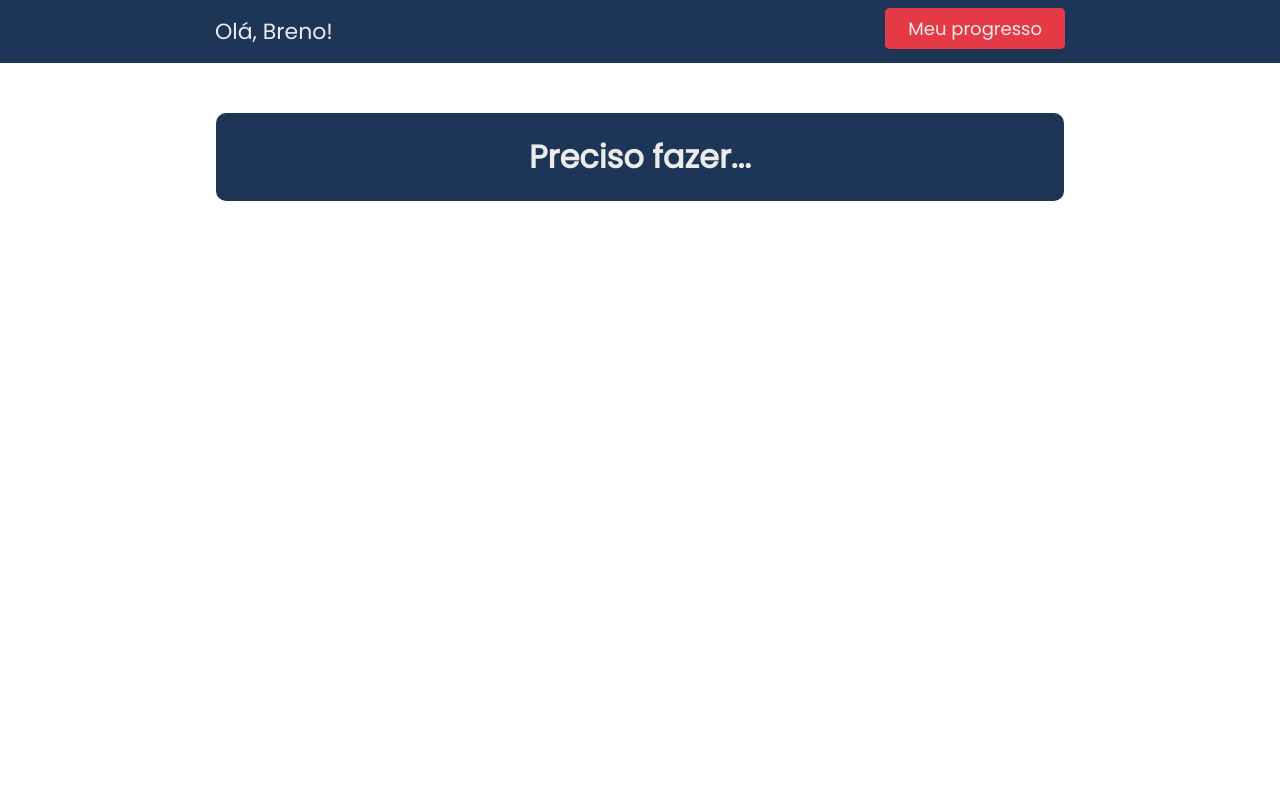
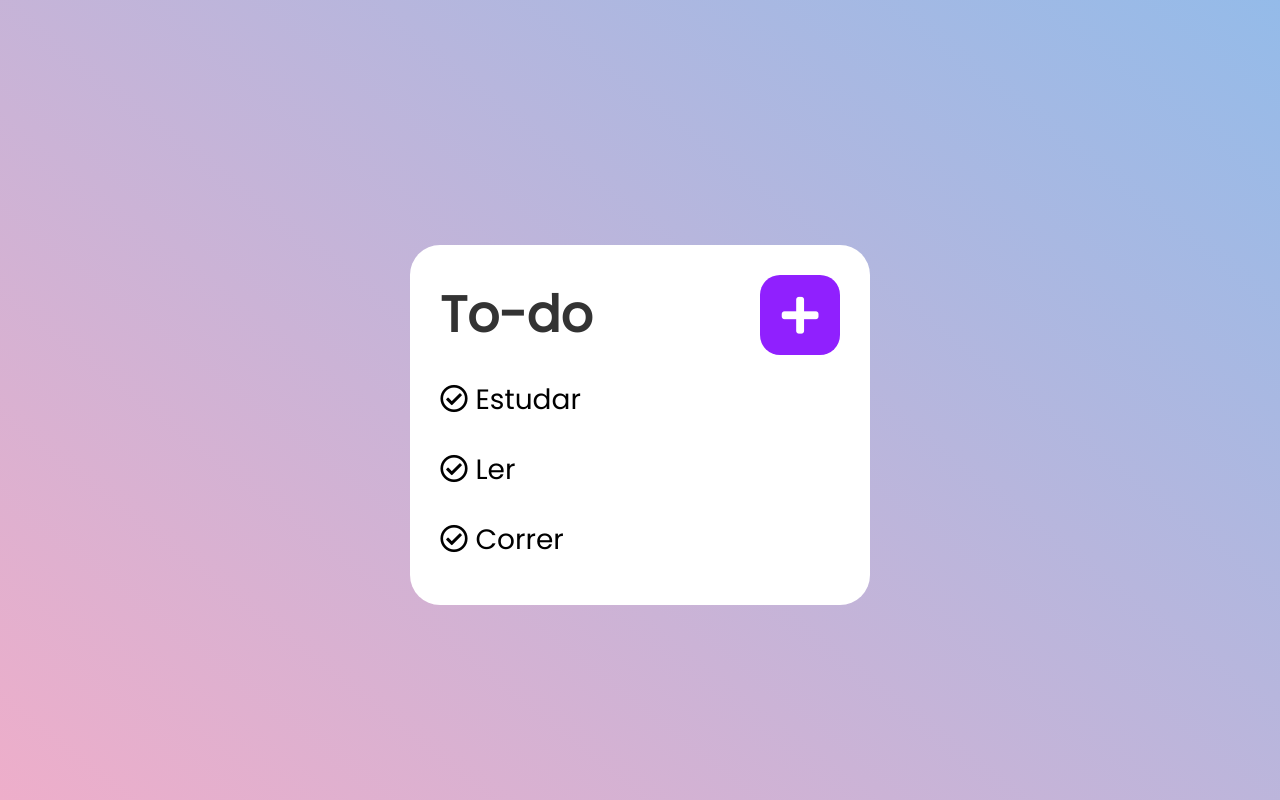
Before and after one commit to brenoangelo/todolist, a React (Create React App) app: page / in a window 1280 px wide. Built offline with nearby package versions, Linux system fonts and the light colour scheme.

Commit message:
desenvolvido o layout

```diff
--- a/public/index.html
+++ b/public/index.html
@@ -7,6 +7,7 @@
     <meta name="theme-color" content="#000000" />
     <link href="https://fonts.googleapis.com/css2?family=Poppins:wght@100;200;300;400&display=swap"
     rel="stylesheet">
+    <link rel="stylesheet" href="https://use.fontawesome.com/releases/v5.15.3/css/all.css" integrity="sha384-SZXxX4whJ79/gErwcOYf+zWLeJdY/qpuqC4cAa9rOGUstPomtqpuNWT9wdPEn2fk" crossorigin="anonymous">
     <meta
       name="description"
       content="Web site created using create-react-app"
--- a/src/App.jsx
+++ b/src/App.jsx
@@ -1,20 +1,11 @@
 import React from 'react'
 
 import BodyTodo from './components/layout/BodyTodo'
-import Menu from './components/layout/Menu'
 export default () => (
     <div className="app">
 
-        <header>
-            <div className="container">
-                <Menu />
-            </div>
-        </header>
-
         <div className="container">
-            <BodyTodo>
-                <h1>Preciso fazer...</h1>
-            </BodyTodo>
+            <BodyTodo></BodyTodo>
         </div>
 
     </div>
--- a/src/components/layout/BodyTodo.jsx
+++ b/src/components/layout/BodyTodo.jsx
@@ -1,7 +1,14 @@
 import react from 'react'
-
+import ButtonAdd from './ButtonAdd'
+import Content from './Content'
 export default props => (
     <div className="todo-container">
-        {props.children}
+        <div className="header">
+            <h1>To-do</h1>
+            <ButtonAdd />
+        </div>
+
+        <Content />
+
     </div>
 )
--- /dev/null
+++ b/src/components/layout/ButtonAdd.jsx
@@ -0,0 +1,11 @@
+import React from 'react'
+
+function ButtonAdd (){
+    return (
+        <div className="ButtonAdd">
+            <i class="fas fa-plus"></i>
+        </div>
+    )
+}
+
+export default ButtonAdd
--- /dev/null
+++ b/src/components/layout/Content.jsx
@@ -0,0 +1,13 @@
+import React from 'react'
+
+export default ()=>{
+    return(
+        <div className="content">
+            <ul>
+                <li><i class="far fa-check-circle"></i> Estudar</li>
+                <li><i class="far fa-check-circle"></i> Ler</li>
+                <li><i class="far fa-check-circle"></i> Correr</li>
+            </ul>
+        </div>
+    )
+}
--- a/src/components/layout/Menu.jsx
+++ /dev/null
@@ -1,12 +0,0 @@
-import React from 'react'
-
-export default _ => (
-    <div className="menu">
-        <nav>
-        <span>Olá, Breno!</span>
-            <ul>
-                <li><a href="#">Meu progresso</a></li>
-            </ul>
-        </nav>
-    </div>
-)
--- a/src/style/main.css
+++ b/src/style/main.css
@@ -11,68 +11,94 @@
 
 /*variáveis*/
 /*Cores*/
-/*Padding*/
-/*utilitários*/
-.container {
-  max-width: 900px;
-  margin: 0 auto;
-  padding: 0 2%;
+body {
+  background: linear-gradient(38deg, #eeaeca 0%, #94bbe9 100%);
 }
 
 .app {
+  display: -webkit-box;
+  display: -ms-flexbox;
+  display: flex;
+  height: 100vh;
+  -webkit-box-align: center;
+      -ms-flex-align: center;
+          align-items: center;
+  -webkit-box-pack: center;
+      -ms-flex-pack: center;
+          justify-content: center;
   /*BodyTodo.jsx*/
 }
 
 .app .todo-container {
-  background-color: #1d3557;
-  padding: 20px;
-  border-radius: 10px;
+  background-color: white;
+  padding: 30px;
+  border-radius: 30px;
   margin-top: 50px;
 }
 
-.app .todo-container h1 {
-  color: #ececec;
-  text-align: center;
-}
-
-.app header {
-  background-color: #1d3557;
-  color: #ececec;
-  padding: 15px;
-}
-
-.app header .menu nav {
+.app .todo-container .header {
   display: -webkit-box;
   display: -ms-flexbox;
   display: flex;
+  min-width: 400px;
   -webkit-box-pack: justify;
       -ms-flex-pack: justify;
           justify-content: space-between;
+  -webkit-box-align: center;
+      -ms-flex-align: center;
+          align-items: center;
+  margin-bottom: 10px;
 }
 
-.app header .menu nav span {
-  font-size: 22px;
+.app .todo-container .header h1 {
+  color: #333;
+  font-weight: bold;
+  text-align: center;
+  font-size: 50px;
 }
 
-.app header .menu nav ul li {
-  list-style-type: none;
+.app .todo-container .header .ButtonAdd {
+  cursor: pointer;
+  width: 80px;
+  height: 80px;
+  display: -webkit-box;
+  display: -ms-flexbox;
+  display: flex;
+  -webkit-box-align: center;
+      -ms-flex-align: center;
+          align-items: center;
+  -webkit-box-pack: center;
+      -ms-flex-pack: center;
+          justify-content: center;
+  font-size: 42px;
+  border-radius: 20px;
+  background-color: #9020FE;
+  color: white;
+  padding: 20px;
 }
 
-.app header .menu nav ul li a {
-  text-decoration: none;
-  color: #ececec;
-  background-color: #e53945;
-  border: 3px solid #e53945;
-  padding: 5px 20px;
-  border-radius: 5px;
-  font-size: 18px;
-  font-weight: 400;
+.app .todo-container .header .ButtonAdd:hover {
+  -webkit-transition: 0.2s;
+  transition: 0.2s;
+  -webkit-box-shadow: -1px 7px 15px 5px rgba(0, 0, 0, 0.3);
+  box-shadow: -1px 7px 15px 5px rgba(0, 0, 0, 0.3);
 }
 
-.app header .menu nav ul li a:hover {
-  background-color: rgba(0, 0, 0, 0);
-  color: #ececec;
+.app .todo-container .content ul li {
+  list-style-type: none;
+  font-size: 28px;
+  font-weight: 500;
+  line-height: 70px;
+}
+
+.app .todo-container .content ul li i {
+  cursor: pointer;
+}
+
+.app .todo-container .content ul li i:hover {
   -webkit-transition: 0.3s;
   transition: 0.3s;
+  -webkit-transform: scale(1.2);
+          transform: scale(1.2);
 }
 /*# sourceMappingURL=main.css.map */
--- a/src/style/main.scss
+++ b/src/style/main.scss
@@ -1,53 +1,70 @@
 /*importando*/
 @import "utilities";
 
+body{ background: $background-gradient;}
+
 .app{
+    display: flex;
+    height: 100vh;
+    align-items: center;
+    justify-content: center;
     /*BodyTodo.jsx*/
     .todo-container{
-        background-color: $cor-azulEscuro;
-        padding: 20px;
-        border-radius: 10px;
+        background-color: white;
+        padding: 30px;
+        border-radius: 30px;
         margin-top: 50px;
 
-        h1{
-            color: $cor-branco;
-            text-align: center;
+        .header{
+            display: flex;
+            min-width: 400px;
+            justify-content: space-between;
+            align-items: center;
+            margin-bottom: 10px;
+            h1{
+                color: $preto;
+                font-weight: bold;
+                text-align: center;
+                font-size: 50px;
+
+            }
+
+            .ButtonAdd{
+                cursor: pointer;
+                width: 80px;
+                height: 80px;
+                display: flex;
+                align-items: center;
+                justify-content: center;
+                font-size: 42px;
+                border-radius: 20px;
+                background-color: #9020FE;
+                color: white;
+                padding: 20px;
+            }
+            .ButtonAdd:hover{
+                transition: 0.2s;
+                -webkit-box-shadow: -1px 7px 15px 5px rgba(0,0,0,0.3);
+                box-shadow: -1px 7px 15px 5px rgba(0,0,0,0.3);
+            }
         }
-    }
 
-    header{
-        background-color: $cor-azulEscuro;
-        color: $cor-branco;
-        padding: 15px;
-        .menu{
-            nav{
-                display: flex;
-                justify-content: space-between;
+        .content{
+            ul{
+                li{
 
-                span{
-                    font-size: 22px;
-                }
+                    list-style-type: none;
+                    font-size: 28px;
+                    font-weight: 500;
+                    line-height: 70px;
+                    i{
+                        cursor: pointer;
+                    }
+                    i:hover{
+                        transition: 0.3s;
+                        transform: scale(1.2);
+                    }
 
-                ul{
-                    li{
-                        list-style-type: none;
-                        a{
-                            text-decoration: none;
-                            color: $cor-branco;
-                            background-color: $cor-vermelho;
-                            border: 3px solid $cor-vermelho;
-                            padding: 5px 20px;
-                            border-radius: 5px;
-                            font-size: 18px;
-                            font-weight: 400;
-                        }
-                        a:hover{
-                            background-color: rgba(0,0,0, .0);
-                            color: $cor-branco;
-                            transition: 0.3s;
-
-                        }
-                    }
                 }
             }
         }
--- a/src/style/utilities.css
+++ b/src/style/utilities.css
@@ -10,11 +10,4 @@
 
 /*variáveis*/
 /*Cores*/
-/*Padding*/
-/*utilitários*/
-.container {
-  max-width: 900px;
-  margin: 0 auto;
-  padding: 0 2%;
-}
 /*# sourceMappingURL=utilities.css.map */
--- a/src/style/utilities.scss
+++ b/src/style/utilities.scss
@@ -3,13 +3,8 @@
 
 /*variáveis*/
     /*Cores*/
-    $cor-azulEscuro:#1d3557;
+    $preto :#333;
     $cor-branco:#ececec;
     $cor-palha:#dab785;
     $cor-vermelho:#e53945;
-
-    /*Padding*/
-
-
-/*utilitários*/
-.container{max-width: 900px;margin: 0 auto;padding: 0 2%;}
+    $background-gradient: linear-gradient(38deg, rgba(238,174,202,1) 0%, rgba(148,187,233,1) 100%);
```
Also changed, not shown: 2 other files (tests, documents, lock files or other folders).
